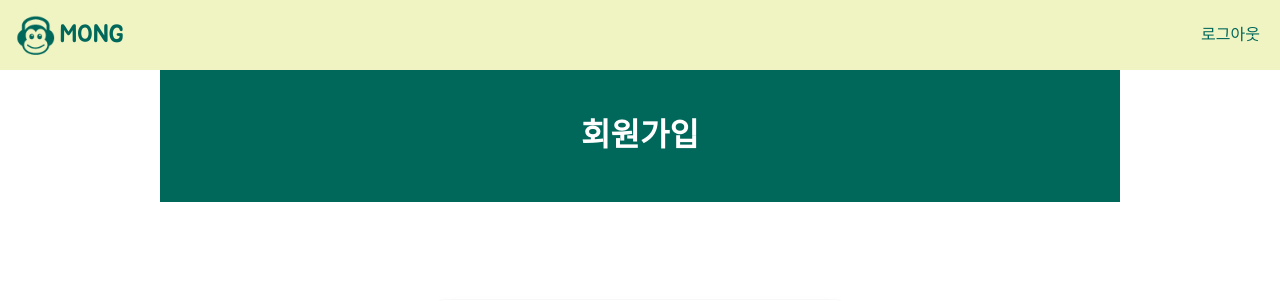
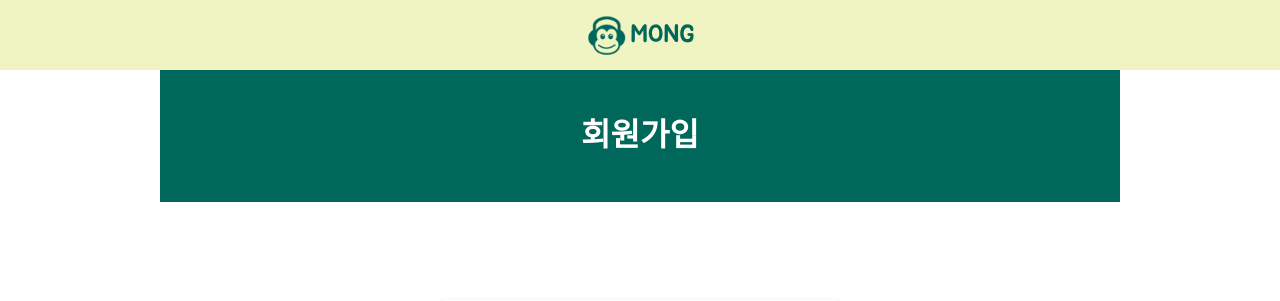
Before and after one commit to LeeKiGon/mong, a Flask app: page /register in a window 1280 px wide. Shown: the top 301 px of the page. Run offline with Flask 2, Linux system fonts and the light colour scheme; some libraries are stand-ins or nearby versions.

Commit message:
페이지별 header fin

```diff
--- a/static/css/header.css
+++ b/static/css/header.css
@@ -8,3 +8,16 @@ header h1 a img {width: 40px; vertical-align: bottom;}
 header h1 a span {color: #fff; line-height: 40px; color: #00675b; font-size: 25px;}
 header > a {display: block; float: right; line-height: 40px; color: #00675b;}
 /*header fin*/
+
+/*login header start*/
+.login_page header {text-align: center; padding: 15px 0;}
+.login_page header h1 {display: inline-block; float: none;}
+.login_page header h1 a span {display: none;}
+.login_page header > a {display: none;}
+/*fin header*/
+
+/*register header start*/
+.register_page header {text-align: center; padding: 15px 0;}
+.register_page header h1 {display: inline-block; float: none;}
+.register_page header > a {display: none;}
+/*fin header*/
```
